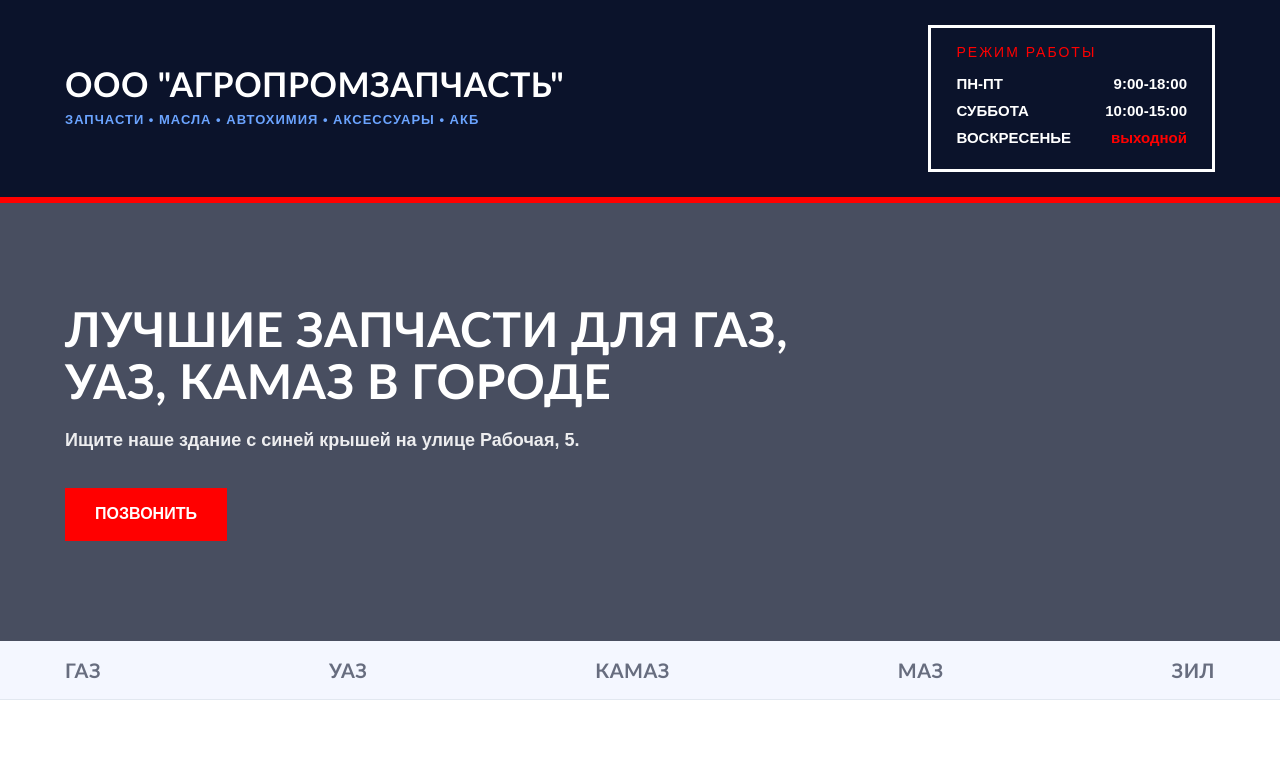
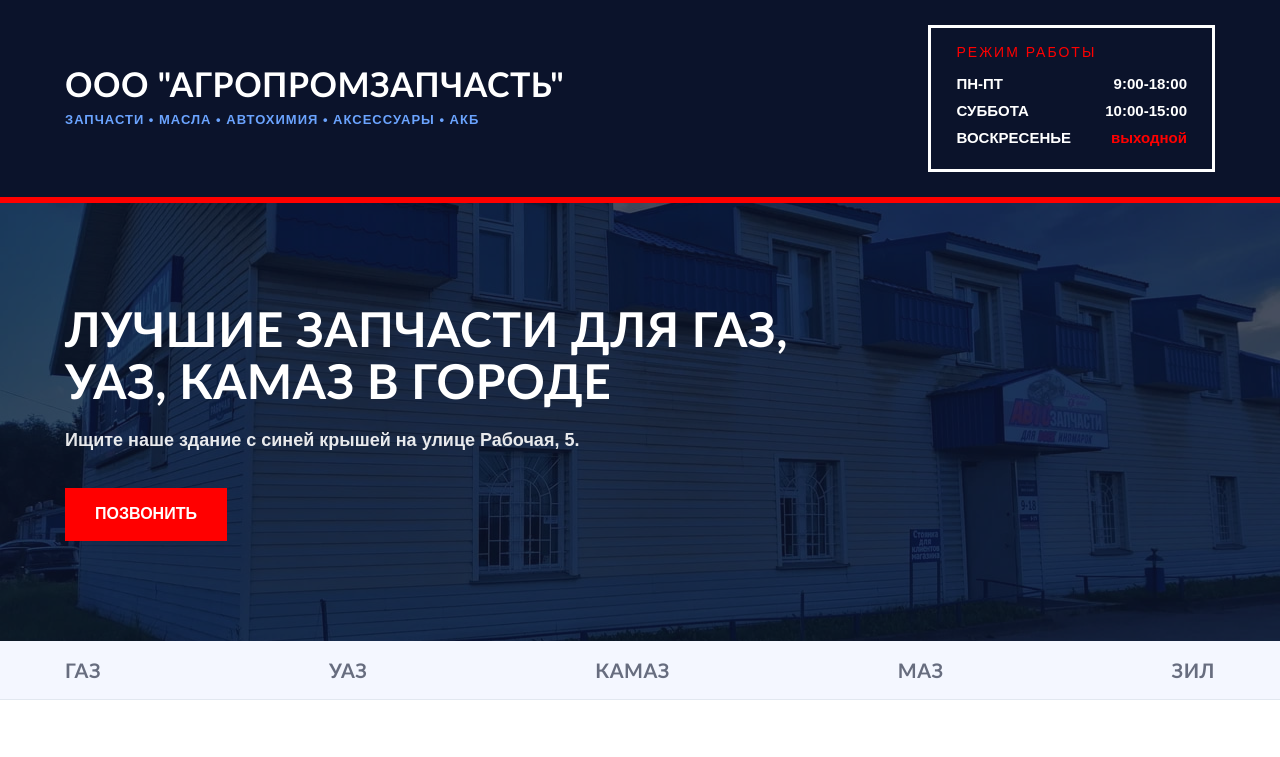
Before and after one commit to vano030878-code/autovn53, a plain HTML site: page index.html in a window 1280 px wide. Shown: the top 757 px of the page. Drawn offline with Linux system fonts and the light colour scheme.

Commit message:
Add files via upload

```diff
--- a/style.css
+++ b/style.css
@@ -94,7 +94,7 @@
    ========================================== */
 .hero-banner {
     position: relative;
-    background-image: url('photo/photo_2025-12-12_15-59-56.jpg');
+    background-image: url('photo_2025-12-12_15-59-56.jpg');
     background-size: cover;
     background-position: center;
     padding: 100px 0;
```
